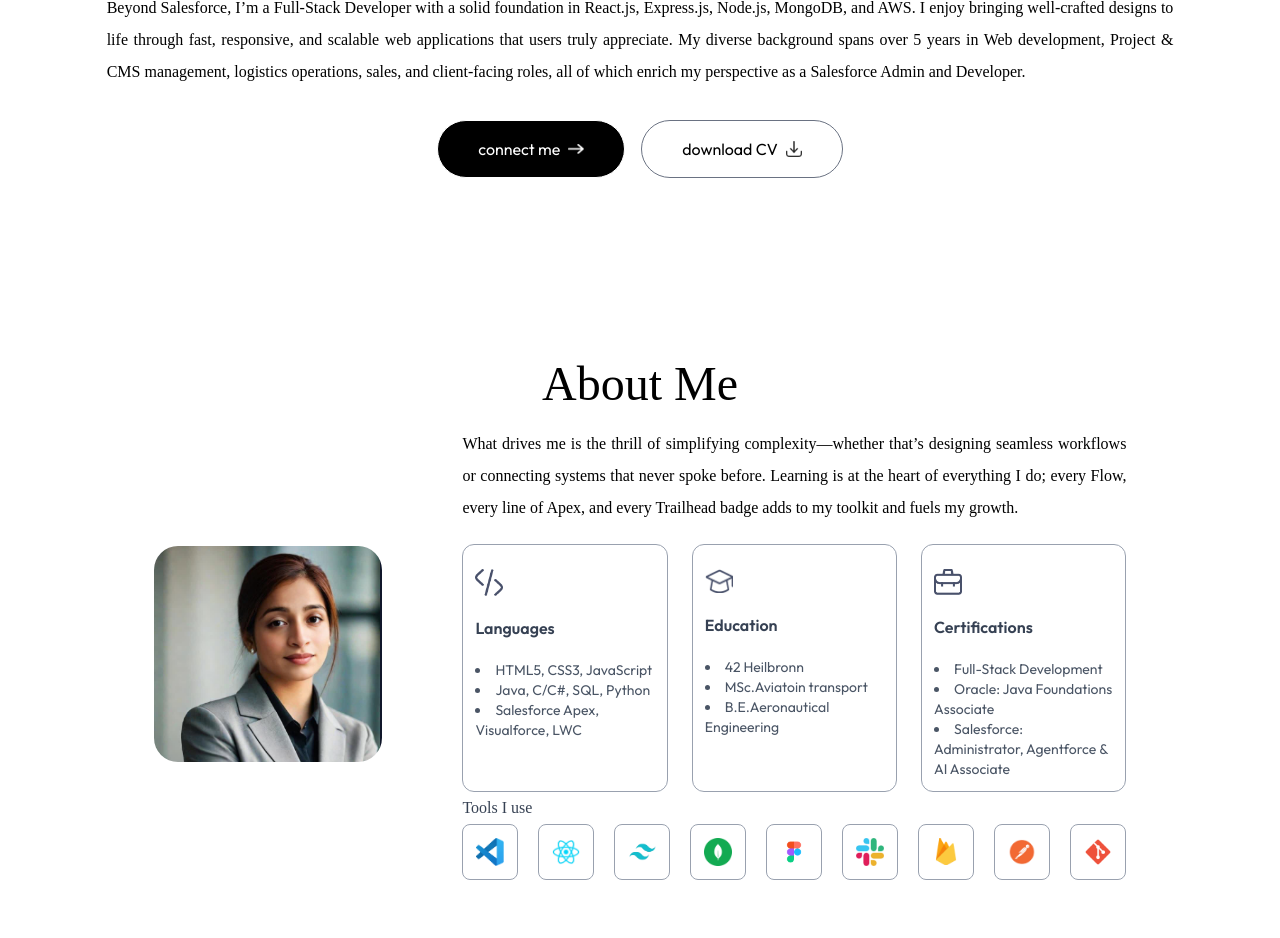
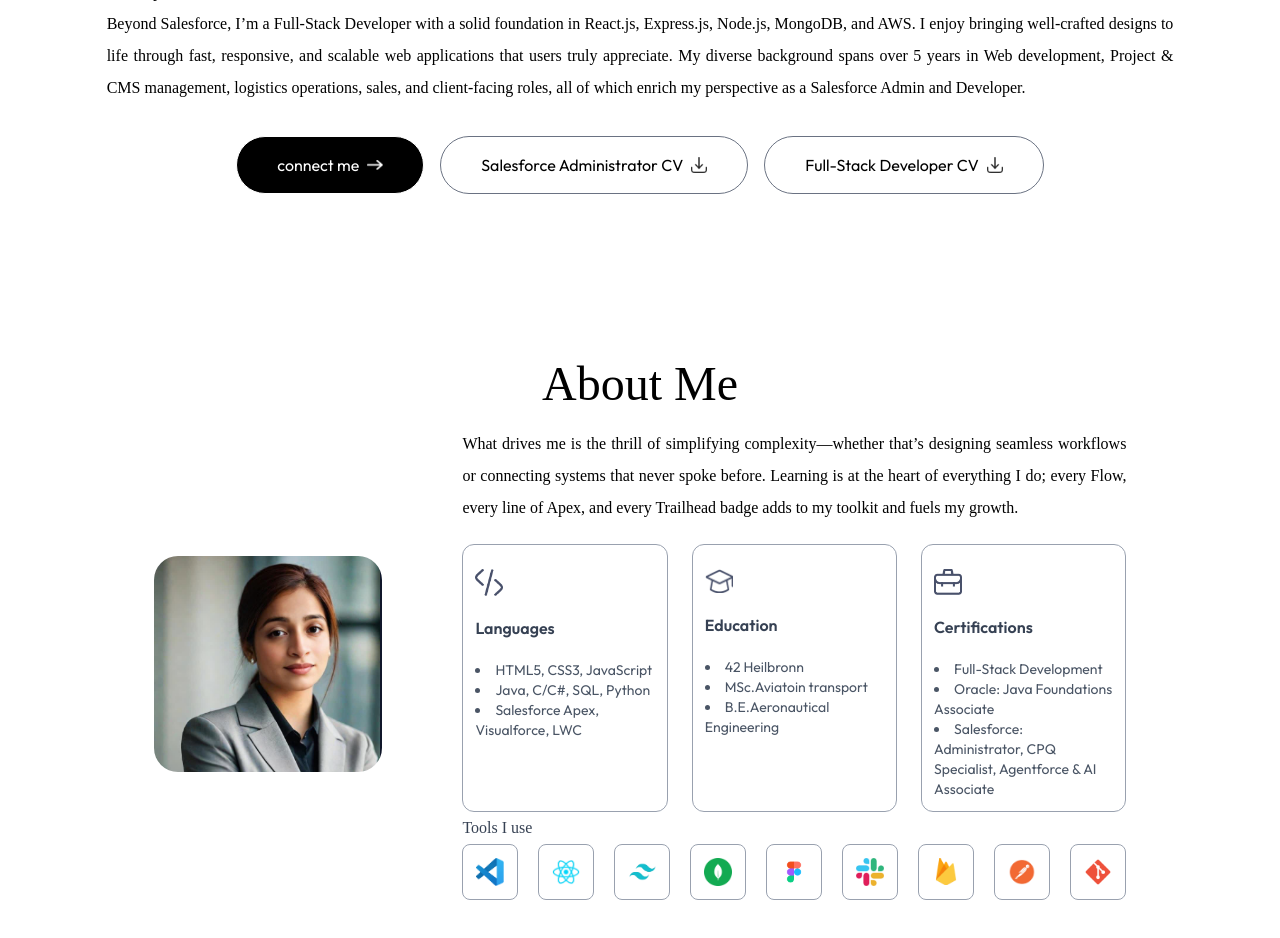
Before and after one commit to assaypoulose/Portfolio-NextJs, a Next.js app: page / in a window 1280 px wide. Shown: the part 500-1438 px from the top of the page. Built offline with nearby package versions, Linux system fonts and the light colour scheme; a web font is replaced by a local one.

Commit message:
added new certification

```diff
--- a/app/components/Header.jsx
+++ b/app/components/Header.jsx
@@ -13,14 +13,16 @@
                 Salesforce Administrator & Developer based in Germany.
             </h3>
             <p className='mx-auto font-ovo text-justify'>
-            I love turning “we have a problem” into “here’s your solution.” With hands-on experience gained through countless hours on Trailhead, I specialize in streamlining business processes, automating workflows, integrating third-party systems, and supporting sales and service operations. Exploring Salesforce’s latest innovations— Einstein Analytics, AgentForce and Sales Coach features as an AgentBlazer Champion and Innovator. Currently, I’m deepening my expertise in CPQ.
+            I love turning “we have a problem” into “here’s your solution.” With hands-on experience gained through countless hours on Trailhead, I specialize in streamlining business processes, automating workflows, integrating third-party systems, and supporting sales and service operations. Exploring Salesforce’s latest innovations— Einstein Analytics, AgentForce and Sales Coach features as an AgentBlazer Champion and Innovator. Currently, I’m deepening my expertise in CPQ & Platform Developer.
             <br/>
             Beyond Salesforce, I’m a Full-Stack Developer with a solid foundation in React.js, Express.js, Node.js, MongoDB, and AWS. I enjoy bringing well-crafted designs to life through fast, responsive, and scalable web applications that users truly appreciate. My diverse background spans over 5 years in Web development, Project & CMS management, logistics operations, sales, and client-facing roles, all of which enrich my perspective as a Salesforce Admin and Developer.
                 </p>
                 <div className='flex flex-col sm:flex-row items-center gap-4 mt-4'>
                     <a href='#footer' className='px-10 py-3 border rounded-white rounded-full bg-black text-white flex items-center gap-2'>connect me <Image src={assets.right_arrow_white} alt='' className='w-4' /></a>
 
-                    <a href='/CV_AssayPoulose.pdf' download className='px-10 py-3 border rounded-full border-gray-500 flex items-center gap-2'>download CV <Image src={isDarkmode ? assets.download_icon_white :assets.download_icon} alt='' className='w-4' /></a>
+                    <a href='/CV_AssayPoulose.pdf' download className='px-10 py-3 border rounded-full border-gray-500 flex items-center gap-2'>Salesforce Administrator CV <Image src={isDarkmode ? assets.download_icon_white :assets.download_icon} alt='' className='w-4' /></a>
+
+                    <a href='/CV-AssayPoulose.pdf' download className='px-10 py-3 border rounded-full border-gray-500 flex items-center gap-2'>Full-Stack Developer CV <Image src={isDarkmode ? assets.download_icon_white :assets.download_icon} alt='' className='w-4' /></a>
                 </div>
     </div>
   )
--- a/assets/assets.js
+++ b/assets/assets.js
@@ -159,7 +159,7 @@
         icon: assets.project_icon,
         iconDark: assets.project_icon_dark,
         title: 'Certifications',
-        description: ['Full-Stack Development', 'Oracle: Java Foundations Associate', 'Salesforce: Administrator, Agentforce & AI Associate']
+        description: ['Full-Stack Development', 'Oracle: Java Foundations Associate', 'Salesforce: Administrator, CPQ Specialist, Agentforce & AI Associate']
     }
 ];
 
```
Also changed, not shown: 2 other files (tests, documents, lock files or other folders).
